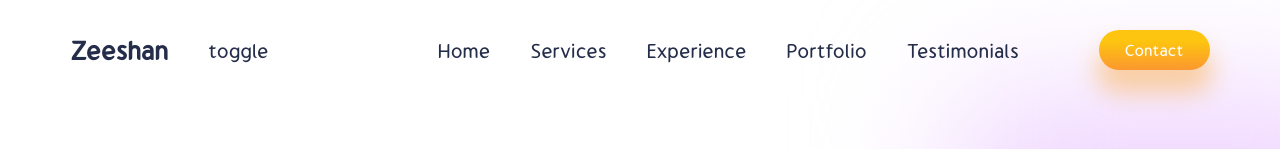
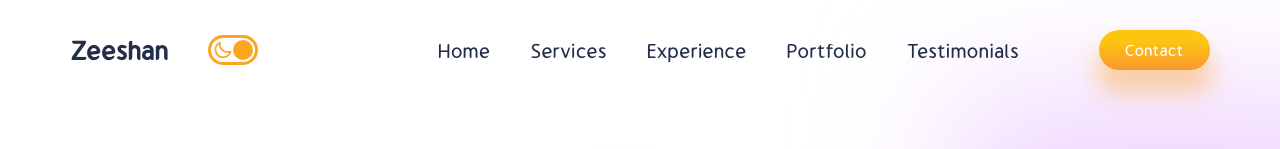
Before and after one commit to zeeshanhaider538/ZEESHAN-HAIDER-Portfolio, a React (Create React App) app: page / in a window 1280 px wide. Shown: the top 149 px of the page. Built offline with nearby package versions, Linux system fonts and the light colour scheme.

Commit message:
toggle section

```diff
--- a/package.json
+++ b/package.json
@@ -4,6 +4,7 @@
   "private": true,
   "dependencies": {
     "@emailjs/browser": "^3.11.0",
+    "@iconscout/react-unicons": "^2.0.2",
     "@testing-library/jest-dom": "^5.14.1",
     "@testing-library/react": "^13.0.0",
     "@testing-library/user-event": "^13.2.1",
--- a/src/App.js
+++ b/src/App.js
@@ -7,17 +7,29 @@ import Works from "./Components/Works/Works";
 import Portfolio from "./Components/Portfolio/Portfolio";
 import Testimonial from "./Components/Testimonials/Testimonial";
 import Contact from "./Components/Contact/Contact";
+import Footer from "./Components/Footer/Footer";
+import { themeContext } from "./Context";
+import { useContext } from "react";
 function App() {
+  const theme = useContext(themeContext);
+  const darkMode = theme.state.darkMode;
   return (
-    <div className="App">
+    <div
+      className="App"
+      style={{
+        background: darkMode ? "black" : "",
+        color: darkMode ? "white" : "",
+      }}
+    >
       <Navbar />
       <Intro />
       <Services />
       <Experience />
-      <Works/>
-      <Portfolio/>
-      <Testimonial/>
-      <Contact/>
+      <Works />
+      <Portfolio />
+      <Testimonial />
+      <Contact />
+      <Footer />
     </div>
   );
 }
--- a/src/Components/Contact/Contact.jsx
+++ b/src/Components/Contact/Contact.jsx
@@ -1,9 +1,11 @@
-import React from "react";
+import React, { useState } from "react";
 import "./Contact.css";
 import emailjs from "@emailjs/browser";
 import { useRef } from "react";
 const Contact = () => {
   const form = useRef();
+  const [done ,setDone]=useState(false);
+
 
   const sendEmail = (e) => {
     e.preventDefault();
@@ -18,6 +20,7 @@ const Contact = () => {
       .then(
         (result) => {
           console.log(result.text);
+          setDone(true);
         },
         (error) => {
           console.log(error.text);
@@ -56,6 +59,7 @@ const Contact = () => {
             className="user"
           ></textarea>
           <input value="send" type="submit" className="button" />
+         <span>{done && "Thanks for contacting Me !" }</span>
           <div
             className="blur c-blur1"
             style={{ background: "var(--purple)" }}
--- /dev/null
+++ b/src/Components/Footer/Footer.css
@@ -0,0 +1,22 @@
+.footer {
+  display: flex;
+  align-items: center;
+  margin: -0.5rem -3.5rem;
+  position: relative;
+  margin-top: -7rem;
+}
+.f-content {
+  position: absolute;
+  display: flex;
+  align-items: center;
+  justify-content: center;
+  flex-direction: column;
+  margin-top: 4rem;
+  width: 100%;
+  gap: 4rem;
+  color: white;
+}
+.f-icons{
+    display: flex;
+    gap: 2rem;
+}
--- /dev/null
+++ b/src/Components/Footer/Footer.jsx
@@ -0,0 +1,25 @@
+import React from 'react'
+import "./Footer.css";
+import Insta from "@iconscout/react-unicons/icons/uil-instagram";
+import Facebook from "@iconscout/react-unicons/icons/uil-facebook";
+import GitHub from "@iconscout/react-unicons/icons/uil-github";
+import Wave from "../.././img/wave.png";
+const Footer = () => {
+  return (
+    <div className="footer">
+        <img src={Wave} alt="Footer img" style={{width:"100%"}} />
+        <div className="f-content">
+            <span>zeeshanhaider538@gmail.com</span>
+            <div className="f-icons">
+                <Insta color="white" size="3rem"/>
+                <Facebook color="white" size="3rem"/>
+                <GitHub color="white" size="3rem"/>
+
+
+            </div>
+        </div>
+    </div>
+  )
+}
+
+export default Footer
--- a/src/Components/Intro/Intro.jsx
+++ b/src/Components/Intro/Intro.jsx
@@ -10,12 +10,16 @@ import Thumbup from "../../img/thumbup.png";
 import Crown from "../../img/crown.png";
 import Glassesimoji from "../../img/glassesimoji.png";
 import FloatingDIv from "../FloatingDiv/FloatingDIv";
+import { themeContext } from "../../Context";
+import { useContext } from "react";
 const Intro = () => {
+  const theme = useContext(themeContext);
+  const darkMode = theme.state.darkMode;
   return (
     <div className="intro">
       <div className="i-left">
         <div className="i-name">
-          <span>Hy! I Am</span>
+          <span style={{ color: darkMode ? "white" : "" }}>Hy! I Am</span>
           <span>Zeeshan Haider</span>
           <span>
             MERN Stack Developer with high level of experience in web designing
@@ -65,7 +69,6 @@ const Intro = () => {
           }}
         ></div>
       </div>
-
     </div>
   );
 };
--- a/src/Components/Navbar/Navbar.jsx
+++ b/src/Components/Navbar/Navbar.jsx
@@ -1,11 +1,12 @@
 import React from "react";
+import Toggle from "../Toggle/Toggle";
 import "./Navbar.css";
 const Navbar = () => {
   return (
     <div className="n-wrapper">
       <div className="n-left">
         <div className="n-name">Zeeshan </div>
-        <span>toggle</span>
+        <Toggle/>
       </div>
       <div className="n-right">
         <div className="n-list">
--- /dev/null
+++ b/src/Components/Toggle/Toggle.css
@@ -0,0 +1,21 @@
+.toggle{
+    display: flex;
+    justify-content: space-between;
+    border: 3px solid var(--orange);
+    border-radius: 1rem;
+    position: relative;
+    padding: 2px;
+    cursor: pointer;
+}
+.toggle>*{
+    width: 1rem;
+    height: 1rem;
+    color: var(--orange
+    );
+
+}
+.t-button{
+    border-radius: 100%;
+    background: var(--orange);
+    position: absolute;
+}
--- /dev/null
+++ b/src/Components/Toggle/Toggle.jsx
@@ -0,0 +1,25 @@
+import React, { useContext } from "react";
+import "./Toggle.css";
+import Sun from "@iconscout/react-unicons/icons/uil-sun";
+import Moon from "@iconscout/react-unicons/icons/uil-moon";
+import { themeContext } from "../../Context";
+const Toggle = () => {
+  const handleClick = () => {
+    theme.dispatch({ type: "toggle" });
+  };
+  const theme = useContext(themeContext);
+  const darkMode = theme.state.darkMode;
+  return (
+    <div className="toggle" onClick={handleClick}>
+      <Moon />
+      <Sun />
+      <div
+        className="t-button"
+
+        style={darkMode ? { left: "2px" } : { right: "2px" }}
+      ></div>
+    </div>
+  );
+};
+
+export default Toggle;
--- /dev/null
+++ b/src/Context.js
@@ -0,0 +1,20 @@
+import {createContext,useReducer} from "react";
+export const themeContext= createContext();
+const initialState={darkMode:false};
+const themeReducer =(state,action)=>{
+    switch(action.type){
+        case "toggle":
+            return{darkMode:!state.darkMode};
+            default:
+                return state;
+    }
+
+};
+export const ThemeProvider=(props)=>{
+    const[state,dispatch]=useReducer(themeReducer,initialState)
+return(
+    <themeContext.Provider value={{state,dispatch}}>
+        {props.children}
+    </themeContext.Provider>
+)
+}
--- a/src/index.js
+++ b/src/index.js
@@ -3,12 +3,13 @@ import ReactDOM from 'react-dom/client';
 import './index.css';
 import App from './App';
 import reportWebVitals from './reportWebVitals';
-
+import { ThemeProvider } from "./Context";
 const root = ReactDOM.createRoot(document.getElementById('root'));
 root.render(
-  <React.StrictMode>
-    <App />
-  </React.StrictMode>
+<ThemeProvider>
+  <App/>
+
+</ThemeProvider>
 );
 
 // If you want to start measuring performance in your app, pass a function
```
Also changed, not shown: 1 other file (tests, documents, lock files or other folders). Lines whose indentation alone changed are shown as unchanged.
